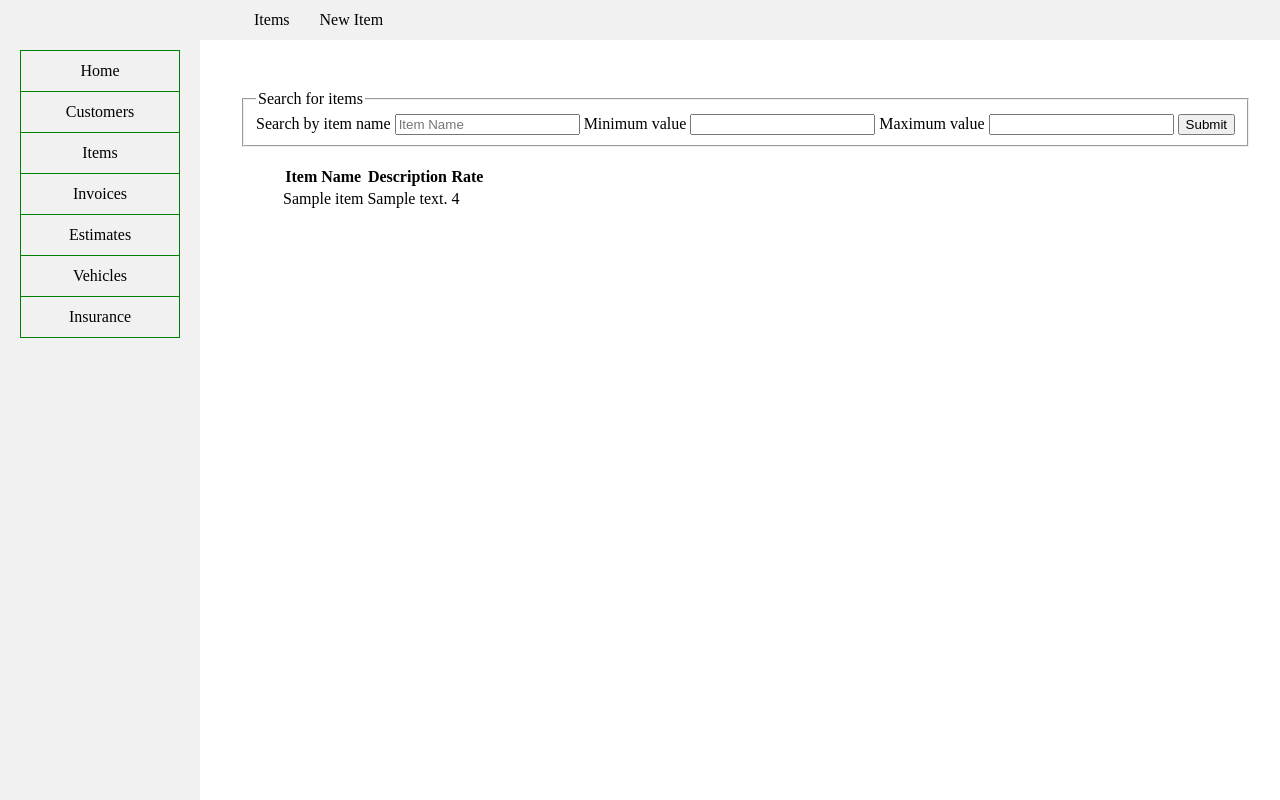
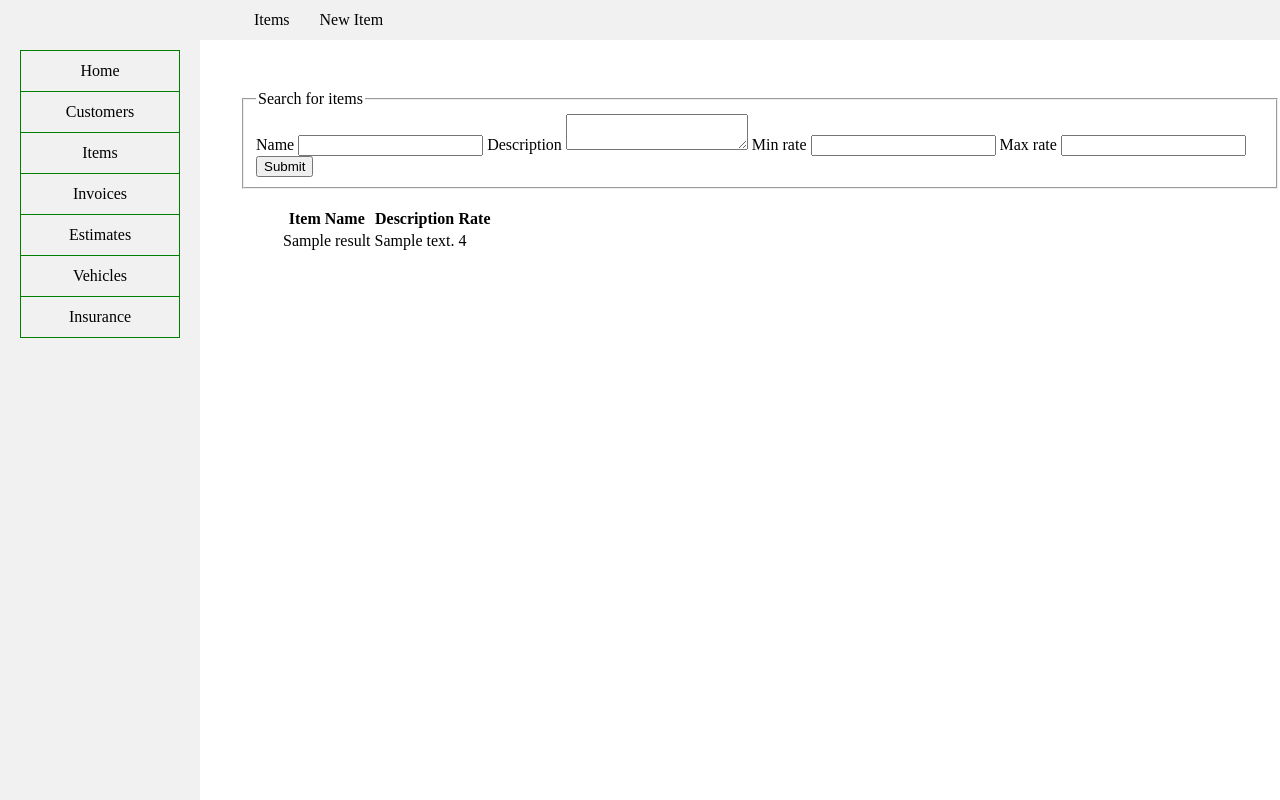
Before and after one commit to srservices9/bootp1.office-manager, a Python web app: template src/bootp1/templates/search-items.jinja in a window 1280 px wide. Run offline with Jinja, Linux system fonts and the light colour scheme; the template is opened without the code that fills it: most values are stand-ins (such as "Sample title", 1, 10 or a date in 2020); form fields are guessed from the names that the template uses.

Commit message:
Refactor items for Flask-WTF usage. *Need to figure out invoice item frontend.

```diff
--- a/src/bootp1/forms/InvoiceForms.py
+++ b/src/bootp1/forms/InvoiceForms.py
@@ -11,8 +11,8 @@
         max_total = FloatField("Maximum Total", validators=[NumberRange(min=0.0)])
         submit = SubmitField("Submit")
 
-class NewInvoice(Invoices):
+class NewInvoice(FlaskForm):
         customer = DatalistField("Customer", validators=[DataRequired()])
         invoice_num = StringField("Invoice Number", validators=[DataRequired()])
-        min_total = FloatField("Minimum Total", validators=[NumberRange(min=0.0), DataRequired()])
-        max_total = FloatField("Maximum Total", validators=[NumberRange(min=0.0), DataRequired()])
+        total = FloatField("Total", validators=[DataRequired(), NumberRange(min=0.0)])
+        submit = SubmitField("Submit")
--- a/src/bootp1/models/Tables.py
+++ b/src/bootp1/models/Tables.py
@@ -101,8 +101,8 @@
 
         def __init__(self, attributes_dict) -> None:
                 self.name = attributes_dict["name"]
-                self.description = attributes_dict["description"]
-                self.cost = attributes_dict["cost"]
+                self.default_description = attributes_dict["default_description"]
+                self.default_rate = attributes_dict["default_rate"]
 
 class ItemEntry(Base):
         __tablename__ = "item_entries"
--- a/src/bootp1/templates/search-items.jinja
+++ b/src/bootp1/templates/search-items.jinja
@@ -22,15 +22,22 @@
 
 {% block page %}
 <form id="item_search" method="POST">
+	{{ form.hidden_tag() }}
 	<fieldset>
 		<legend>Search for items</legend>
-		<label for="item_name">Search by item name</label>
-		<input type="text" id="item_name" name="item_name" placeholder="Item Name">
-		<label for="min_rate">Minimum value</label>
-		<input type="number" id="min_rate" name="min_rate" min="0" step=".01">
-		<label for="max_rate">Maximum value</label>
-		<input type="number" id="max_rate" name="max_rate" min="0" step=".01">
-		<button type="submit" id="item_search_submit">Submit</button>
+		{{ form.name.label }}
+		{{ form.name() }}
+
+		{{ form.description.label }}
+		{{ form.description() }}
+
+		{{ form.min_rate.label }}
+		{{ form.min_rate() }}
+
+		{{ form.max_rate.label }}
+		{{ form.max_rate() }}
+
+		{{ form.submit() }}
 	</fieldset>
 </form><br>
 
@@ -40,12 +47,12 @@
 		<th>Description</th>
 		<th>Rate</th>
 	</tr>
-	{% if items %}
-	{% for item in items %}
+	{% if results %}
+	{% for result in results %}
 	<tr>
-		<td>{{ item.name }}</td>
-		<td>{{ item.description }}</td>
-		<td>{{ item.rate }}</td>
+		<td>{{ result.name }}</td>
+		<td>{{ result.default_description }}</td>
+		<td>{{ result.default_rate }}</td>
 	</tr>
 	{% endfor %}
 	{% endif %}
```
Also changed, not shown: src/bootp1/forms/ItemForms.py (+18 -0 lines), src/bootp1/routes/customers.py (+9 -9 lines), src/bootp1/routes/invoices.py (+10 -9 lines), src/bootp1/routes/items.py (+60 -12 lines), src/bootp1/templates/new-item.jinja (+11 -4 lines).
